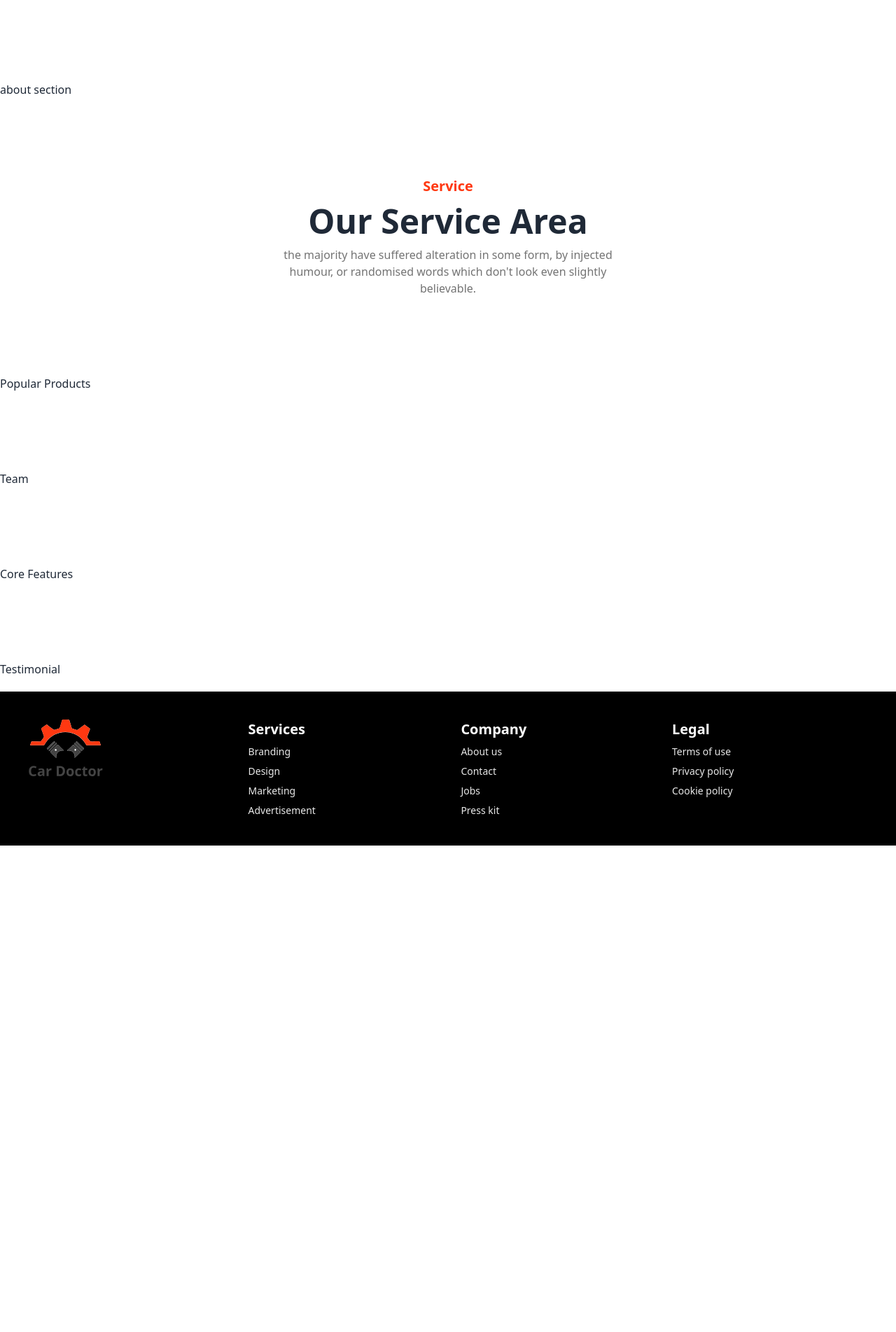
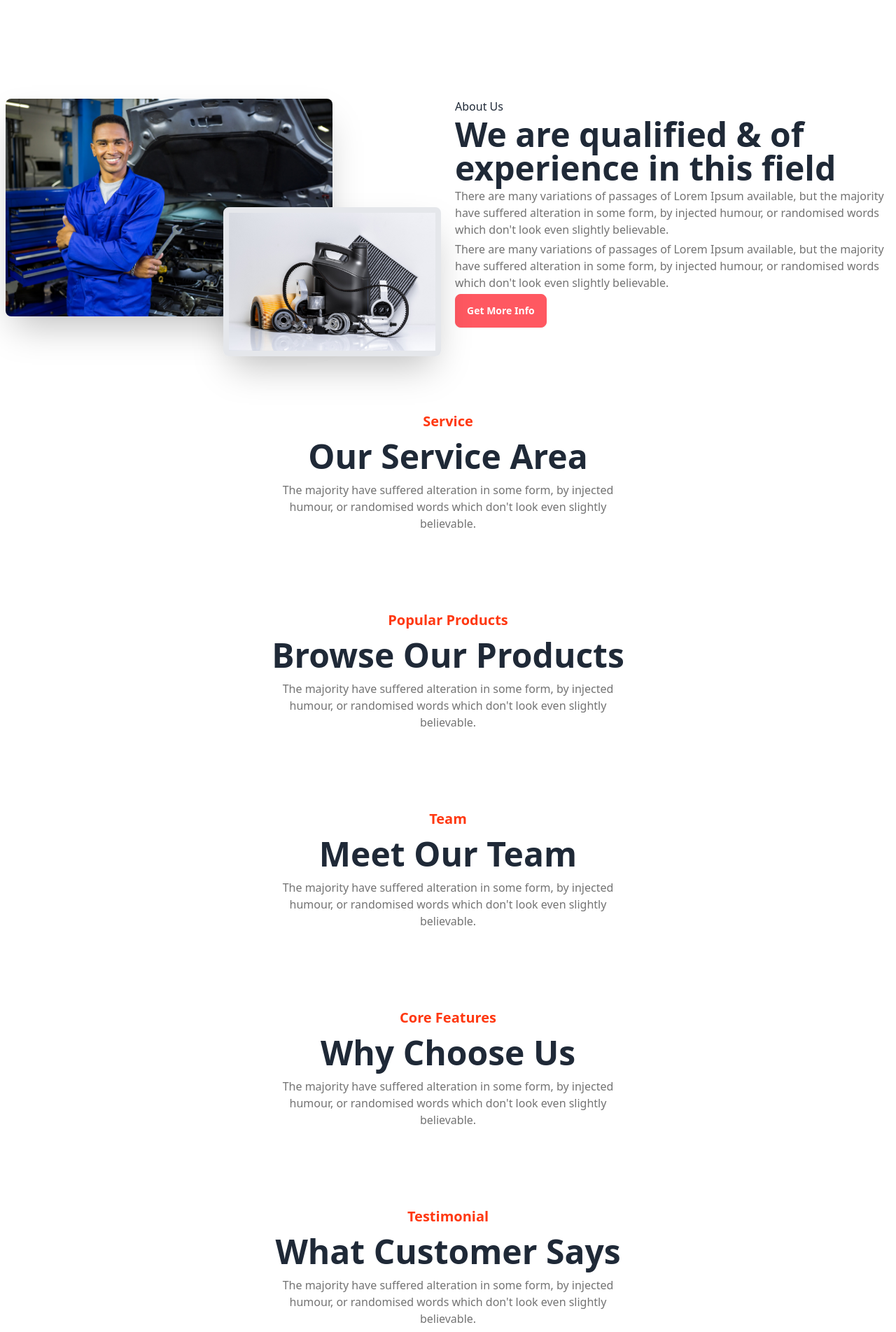
Before and after one commit to smile995/Car-Servicing-Frontend, a React (Vite) app: page / in a window 1280 px wide. Shown: the part 957-2860 px from the top of the page at 70% size. Before the commit the page ends 2165 px from the top, so only its background shows below. Built offline with nearby package versions, Linux system fonts and the light colour scheme.

Commit message:
about section complete maintaining responness

```diff
--- a/src/Pages/HomePage/HomePage.jsx
+++ b/src/Pages/HomePage/HomePage.jsx
@@ -1,20 +1,94 @@
 import Banner from "../../Components/Banner/Banner";
 import TitleSubTitle from "../../Components/SertionTitle/TitleSubTitle";
+import person from "../../assets/images/about_us/person.jpg"
+import parts from "../../assets/images/about_us/parts.jpg"
 
 const HomePage = () => {
   return (
-    <div className="space-y-28">
+    <div className="lg:space-y-28 space-y-10">
       <Banner></Banner>
-      <div>about section</div>
+      <div>
+
+          <div className="md:flex gap-5 items-center p-2 space-y-4 ">
+            <div className="md:w-1/2 relative">
+              <img
+                src={person}
+                className="w-3/4 rounded-lg shadow-2xl"
+              />
+              <img
+                src={parts}
+                className="w-1/2  top-1/2 left-1/2 border-8 absolute rounded-lg shadow-2xl"
+              />
+            </div>
+            <div className="space-y-1 md:w-1/2">
+              <p>About Us</p>
+              <h1 className="text-5xl font-bold">We are qualified & of experience in this field</h1>
+              <p className="text-[#737373]">
+              There are many variations of passages of Lorem Ipsum available, but the majority have suffered alteration in some form, by injected humour, or randomised words which don't look even slightly believable.
+              </p>
+              <p className="text-[#737373]">
+              There are many variations of passages of Lorem Ipsum available, but the majority have suffered alteration in some form, by injected humour, or randomised words which don't look even slightly believable.
+              </p>
+              <button className="btn btn-error text-white">Get More Info</button>
+            </div>
+
+        </div>
+      </div>
       <div>
         <div>
-          <TitleSubTitle heading={"Service"} title={"Our Service Area"} message={"the majority have suffered alteration in some form, by injected humour, or randomised words which don't look even slightly believable. "} ></TitleSubTitle>
+          <TitleSubTitle
+            heading={"Service"}
+            title={"Our Service Area"}
+            message={
+              "The majority have suffered alteration in some form, by injected humour, or randomised words which don't look even slightly believable. "
+            }
+          ></TitleSubTitle>
         </div>
       </div>
-      <div>Popular Products</div>
-      <div>Team</div>
-      <div>Core Features</div>
-      <div>Testimonial</div>
+      <div>
+        <div>
+          <TitleSubTitle
+            heading={"Popular Products"}
+            title={"Browse Our Products"}
+            message={
+              "The majority have suffered alteration in some form, by injected humour, or randomised words which don't look even slightly believable.  "
+            }
+          ></TitleSubTitle>
+        </div>
+      </div>
+      <div>
+        <div>
+          <TitleSubTitle
+            heading={"Team"}
+            title={"Meet Our Team"}
+            message={
+              "The majority have suffered alteration in some form, by injected humour, or randomised words which don't look even slightly believable. "
+            }
+          ></TitleSubTitle>
+        </div>
+      </div>
+      <div>
+        <div>
+          <TitleSubTitle
+            heading={"Core Features"}
+            title={"Why Choose Us"}
+            message={
+              "The majority have suffered alteration in some form, by injected humour, or randomised words which don't look even slightly believable. "
+            }
+          ></TitleSubTitle>
+        </div>
+      </div>
+      <div>
+        <div>
+          <TitleSubTitle
+            heading={"Testimonial"}
+            title={"What Customer Says"}
+            message={
+              "The majority have suffered alteration in some form, by injected humour, or randomised words which don't look even slightly believable. "
+            }
+          ></TitleSubTitle>
+        </div>
+      </div>
     </div>
   );
 };
```
Also changed, not shown: src/Components/Banner/Banner.jsx (+25 -25 lines).
